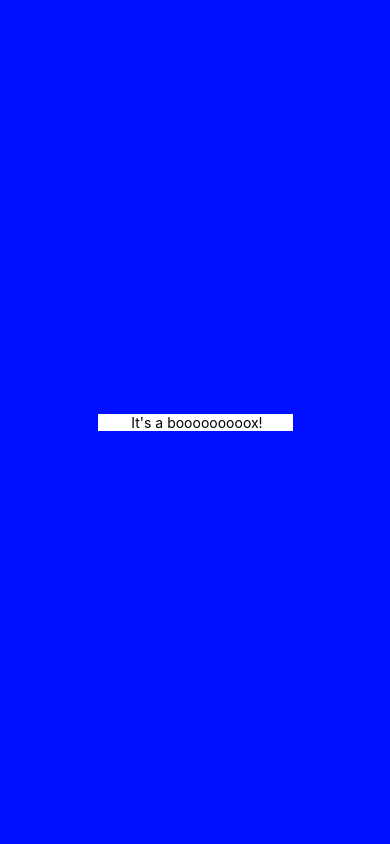
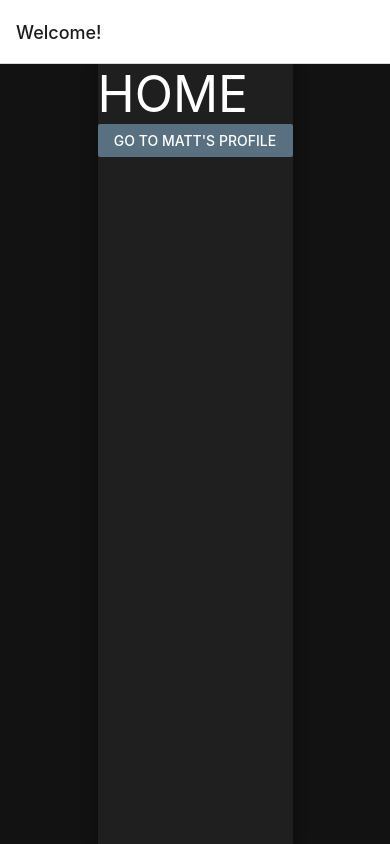
Before and after one commit to matthewtodor/acro-what, a React Native app: screen /Home in a window 390 px wide. Built offline with nearby package versions, Linux system fonts and the light colour scheme.

Commit message:
added navigation module and messed with styles a bit.

```diff
--- a/App.tsx
+++ b/App.tsx
@@ -1,12 +1,21 @@
 import { StatusBar } from "expo-status-bar";
 import { StyleSheet, Text, View } from "react-native";
-import Box from "./components/box";
+import { NavigationContainer } from "@react-navigation/native";
+import { createNativeStackNavigator } from "@react-navigation/native-stack";
+// import Box from "./components/box";
+import Home from "./pages/home/home";
+import Profile from "./pages/profile/profile";
+
+const Stack = createNativeStackNavigator();
+
 export default function App(): JSX.Element {
 	return (
-		<View style={styles.container}>
-			<Box></Box>
-			<StatusBar style="auto" />
-		</View>
+		<NavigationContainer>
+			<Stack.Navigator>
+				<Stack.Screen name="Home" component={Home} options={{ title: "Welcome!" }} />
+				<Stack.Screen name="Profile" component={Profile} options={{ title: "Matt's Profile" }} />
+			</Stack.Navigator>
+		</NavigationContainer>
 	);
 }
 
--- /dev/null
+++ b/components/container.tsx
@@ -0,0 +1,19 @@
+import { StyleSheet, Text, View } from "react-native";
+
+const styles = StyleSheet.create({
+	container: {
+		flex: 1,
+		backgroundColor: "#121212",
+		color: "#fff",
+		boxShadow: "0px 3px 5px -1px rgba(0,0,0,0.2),0px 6px 10px 0px rgba(0,0,0,0.14),0px 1px 18px 0px rgba(0,0,0,0.12)",
+	},
+	text: {
+		color: "#fff",
+		fontSize: 50,
+	},
+});
+
+const Container = (props: any): JSX.Element => {
+	return <View style={styles.container}></View>;
+};
+export default Container;
--- a/package.json
+++ b/package.json
@@ -9,11 +9,15 @@
     "web": "expo start --web"
   },
   "dependencies": {
+    "@react-navigation/native": "^6.1.2",
+    "@react-navigation/native-stack": "^6.9.8",
     "expo": "~47.0.12",
     "expo-status-bar": "~1.4.2",
     "react": "18.1.0",
     "react-native": "0.70.5",
-    "typescript": "^4.9.4"
+    "typescript": "^4.9.4",
+    "react-native-screens": "~3.18.0",
+    "react-native-safe-area-context": "4.4.1"
   },
   "devDependencies": {
     "@babel/core": "^7.12.9",
--- /dev/null
+++ b/pages/home/home.tsx
@@ -0,0 +1,42 @@
+import { StyleSheet, Text, ScrollView, Button, View } from "react-native";
+import { createNativeStackNavigator } from "@react-navigation/native-stack";
+
+import { NavigationContainer } from "@react-navigation/native";
+import Container from "../../components/container";
+const styles = StyleSheet.create({
+	container: {
+		flex: 1,
+		backgroundColor: "#121212",
+		color: "#fff",
+		alignContent: "center",
+		justifyContent: "center",
+	},
+	text: {
+		color: "#fff",
+		fontSize: 50,
+	},
+	button: {
+		width: "50%",
+	},
+	innerbox: {
+		flex: 1,
+		width: "50%",
+		margin: "auto",
+		backgroundColor: "#1f1f1f",
+		color: "#fff",
+		boxShadow: "0px 3px 5px -1px rgba(0,0,0,0.2),0px 6px 10px 0px rgba(0,0,0,0.14),0px 1px 18px 0px rgba(0,0,0,0.12)",
+	},
+});
+// hate this. navigation is throwing a ts error about being implicitly any. Need to figure out datatype and change it off "any"
+const Home = ({ navigation }: any): JSX.Element => {
+	return (
+		<ScrollView contentContainerStyle={styles.container}>
+			<View style={styles.innerbox}>
+				<Text style={styles.text}>HOME</Text>
+				<Button color="#597081" title="Go to Matt's profile" onPress={() => navigation.navigate("Profile", { name: "Matt" })} />
+			</View>
+		</ScrollView>
+	);
+};
+
+export default Home;
--- /dev/null
+++ b/pages/profile/profile.tsx
@@ -0,0 +1,23 @@
+import { StyleSheet, Text, ScrollView, Button, View } from "react-native";
+
+const styles = StyleSheet.create({
+	container: {
+		flex: 1,
+		backgroundColor: "#121212",
+		color: "#fff",
+	},
+	text: {
+		color: "#fff",
+		fontSize: 50,
+	},
+});
+
+const Profile = ({ navigation }: any): JSX.Element => {
+	return (
+		<ScrollView style={styles.container}>
+			<Text style={styles.text}>MATT'S PROFILE</Text>
+			<Button title="Go to Home" onPress={() => navigation.navigate("Home", { name: "Welcome!" })} />
+		</ScrollView>
+	);
+};
+export default Profile;
--- a/tsconfig.json
+++ b/tsconfig.json
@@ -79,7 +79,7 @@
 
 		/* Type Checking */
 		"strict": true /* Enable all strict type-checking options. */,
-		"noImplicitAny": true /* Enable error reporting for expressions and declarations with an implied 'any' type. */,
+		// "noImplicitAny": true /* Enable error reporting for expressions and declarations with an implied 'any' type. */,
 		"strictNullChecks": true /* When type checking, take into account 'null' and 'undefined'. */,
 		// "strictFunctionTypes": true,                      /* When assigning functions, check to ensure parameters and the return values are subtype-compatible. */
 		// "strictBindCallApply": true,                      /* Check that the arguments for 'bind', 'call', and 'apply' methods match the original function. */
```
Also changed, not shown: 1 other file (tests, documents, lock files or other folders).
